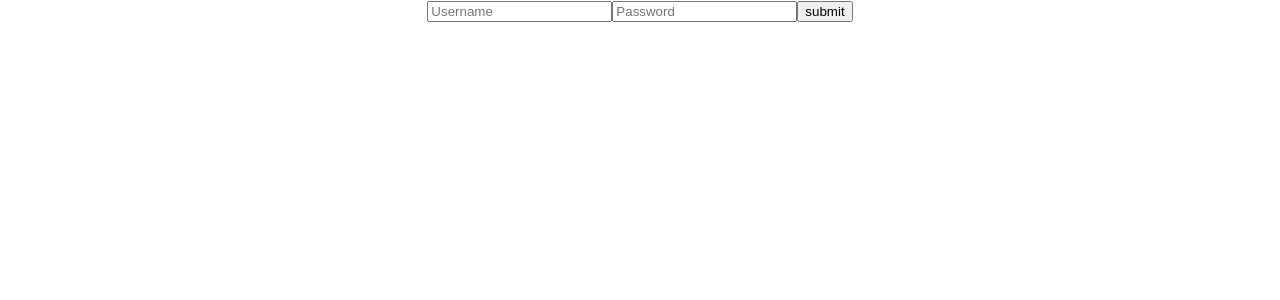
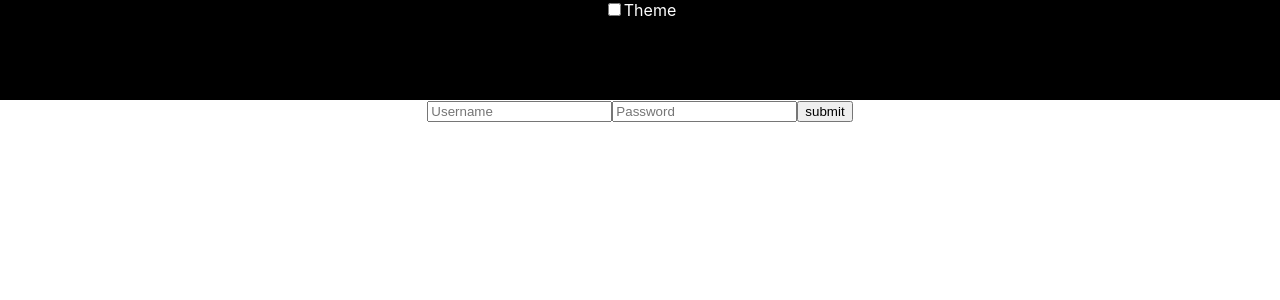
Before and after one commit to nirmal003/new, a React (Create React App) app in the folder client/: page / in a window 1280 px wide. Shown: the top 300 px of the page. Built offline with nearby package versions, Linux system fonts and the light colour scheme.

Commit message:
theme switch

```diff
--- a/client/src/App.css
+++ b/client/src/App.css
@@ -2,37 +2,14 @@
   text-align: center;
 }
 
-.App-logo {
-  height: 40vmin;
-  pointer-events: none;
+.light {
+  background: rgb(172, 171, 170);
+  color: black;
+  height: 100px;
 }
 
-@media (prefers-reduced-motion: no-preference) {
-  .App-logo {
-    animation: App-logo-spin infinite 20s linear;
-  }
+.dark {
+  background: rgb(0, 0, 0);
+  color: #fff;
+  height: 100px;
 }
-
-.App-header {
-  background-color: #282c34;
-  min-height: 100vh;
-  display: flex;
-  flex-direction: column;
-  align-items: center;
-  justify-content: center;
-  font-size: calc(10px + 2vmin);
-  color: white;
-}
-
-.App-link {
-  color: #61dafb;
-}
-
-@keyframes App-logo-spin {
-  from {
-    transform: rotate(0deg);
-  }
-  to {
-    transform: rotate(360deg);
-  }
-}
--- a/client/src/App.js
+++ b/client/src/App.js
@@ -4,6 +4,7 @@ import "./App.css";
 function App() {
   const [name, setName] = useState("");
   const [password, setPassword] = useState("");
+  const [light, setLight] = useState(false);
 
   const handleOnSubmit = (e) => {
     e.preventDefault();
@@ -15,6 +16,10 @@ function App() {
     console.log(name, password);
   };
 
+  // const handleChange = () => {
+  //   setLight(!light);
+  // };
+
   const handleOnChange = (e) => {
     setName(e.target.value);
     setPassword(e.target.value);
@@ -22,6 +27,16 @@ function App() {
 
   return (
     <div className="App">
+      <div className={light ? "light" : "dark"}>
+        <label htmlFor="theme">
+          <input
+            type="checkbox"
+            //  onChange={handleChange}
+            onChange={() => setLight(!light)}
+          />
+          Theme
+        </label>
+      </div>
       <form onSubmit={handleOnSubmit}>
         <input
           type="text"
```
